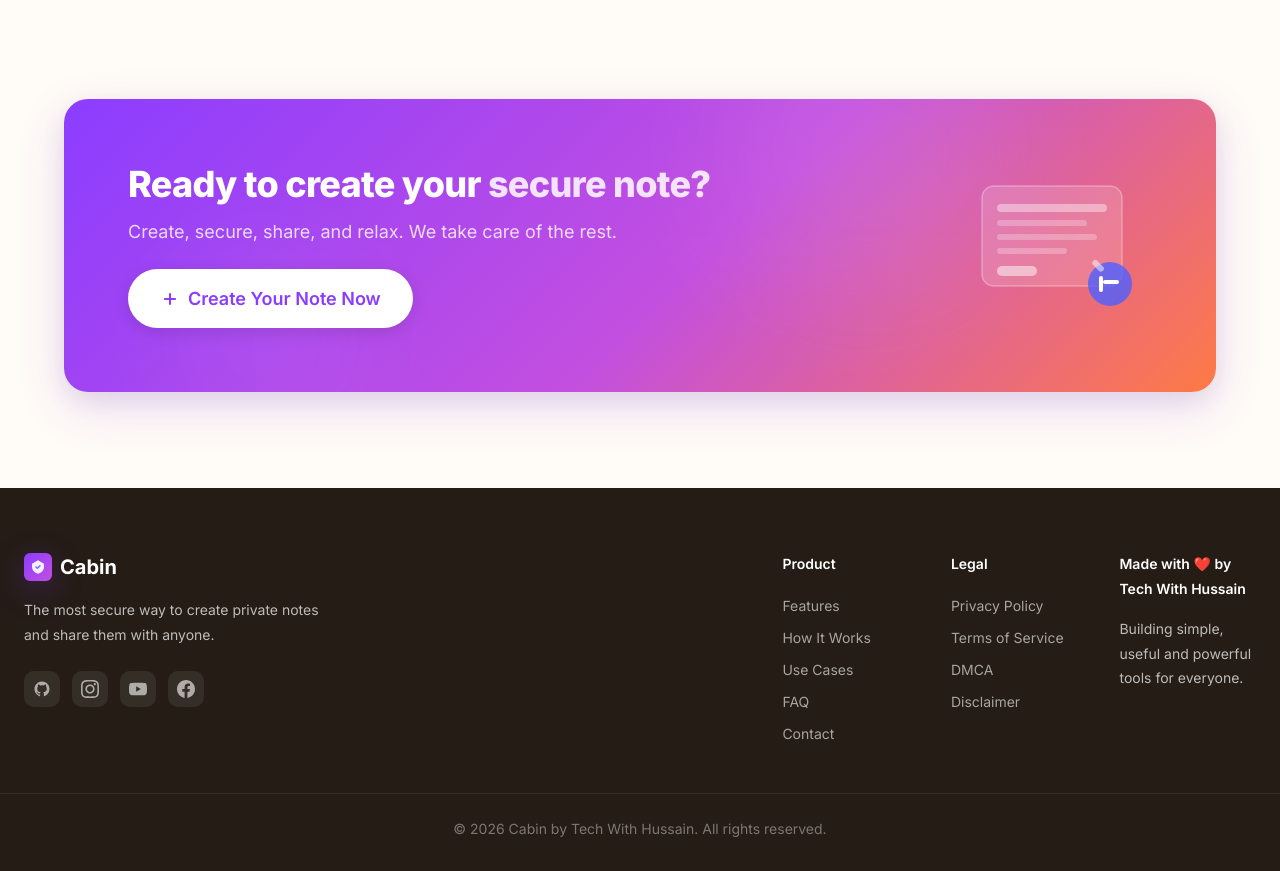
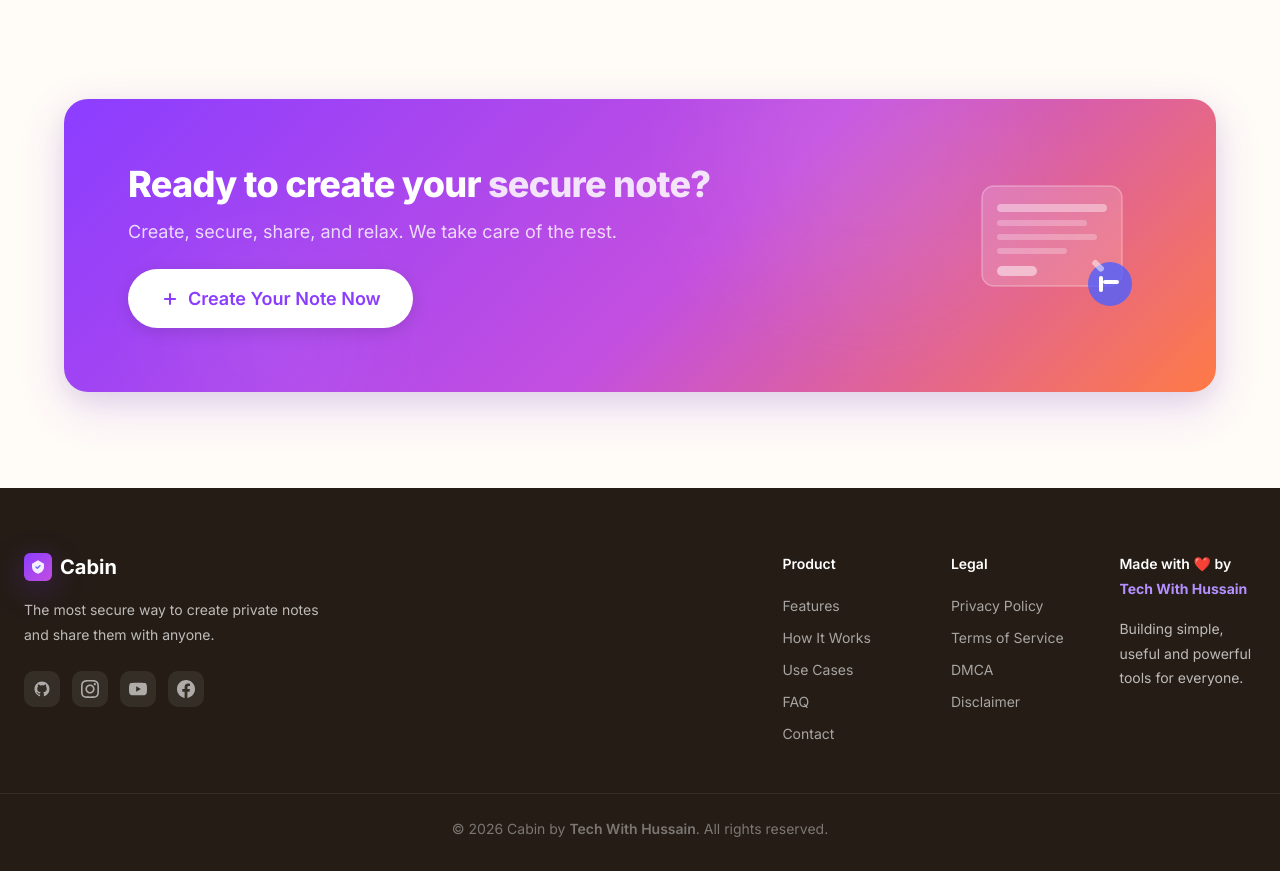
Before and after one commit to techwithhussain/Cabin-tool, a PHP site: page / in a window 1280 px wide. Shown: the part 4081-4952 px from the top of the page. Run offline with PHP 8.4, Linux system fonts and the light colour scheme; data that the repository does not hold is empty.

Commit message:
Link all Tech With Hussain brand mentions to official portfolio https://techwithhussain.online/

```diff
--- a/app/Views/layouts/main.php
+++ b/app/Views/layouts/main.php
@@ -61,7 +61,7 @@
                     </svg>
                 </div>
                 <span class="logo-text">Cabin</span>
-                <span class="logo-sub">by Tech With Hussain</span>
+                <span class="logo-sub">by <a href="https://techwithhussain.online/" target="_blank" rel="noopener noreferrer" style="color:inherit; text-decoration:none; opacity:0.9;">Tech With Hussain</a></span>
             </a>
 
             <ul class="nav-links" id="navLinks">
@@ -137,14 +137,14 @@
                     </ul>
                 </div>
                 <div class="footer-col">
-                    <h4>Made with ❤️ by<br>Tech With Hussain</h4>
+                    <h4>Made with ❤️ by<br><a href="https://techwithhussain.online/" target="_blank" rel="noopener noreferrer" style="color:var(--color-primary-light, #7c8bff); text-decoration:none; font-weight:700;">Tech With Hussain</a></h4>
                     <p class="footer-col-desc">Building simple, useful and powerful tools for everyone.</p>
                 </div>
             </div>
         </div>
 
         <div class="footer-bottom">
-            <p>© <?= date('Y') ?> Cabin by Tech With Hussain. All rights reserved.</p>
+            <p>© <?= date('Y') ?> Cabin by <a href="https://techwithhussain.online/" target="_blank" rel="noopener noreferrer" style="color:inherit; font-weight:600; text-decoration:none;">Tech With Hussain</a>. All rights reserved.</p>
         </div>
     </footer>
 
--- a/app/Views/note/view.php
+++ b/app/Views/note/view.php
@@ -108,7 +108,7 @@
             <svg width="16" height="16" viewBox="0 0 24 24" fill="none" stroke="currentColor" stroke-width="2.5"><path d="M12 5v14M5 12h14"/></svg>
             Create Your Own Secure Note
         </a>
-        <span class="note-footer-brand">Powered by <a href="/">Cabin</a> by Tech With Hussain</span>
+        <span class="note-footer-brand">Powered by <a href="/">Cabin</a> by <a href="https://techwithhussain.online/" target="_blank" rel="noopener noreferrer" style="color:inherit; font-weight:600; text-decoration:none;">Tech With Hussain</a></span>
     </div>
 </div>
 
```
